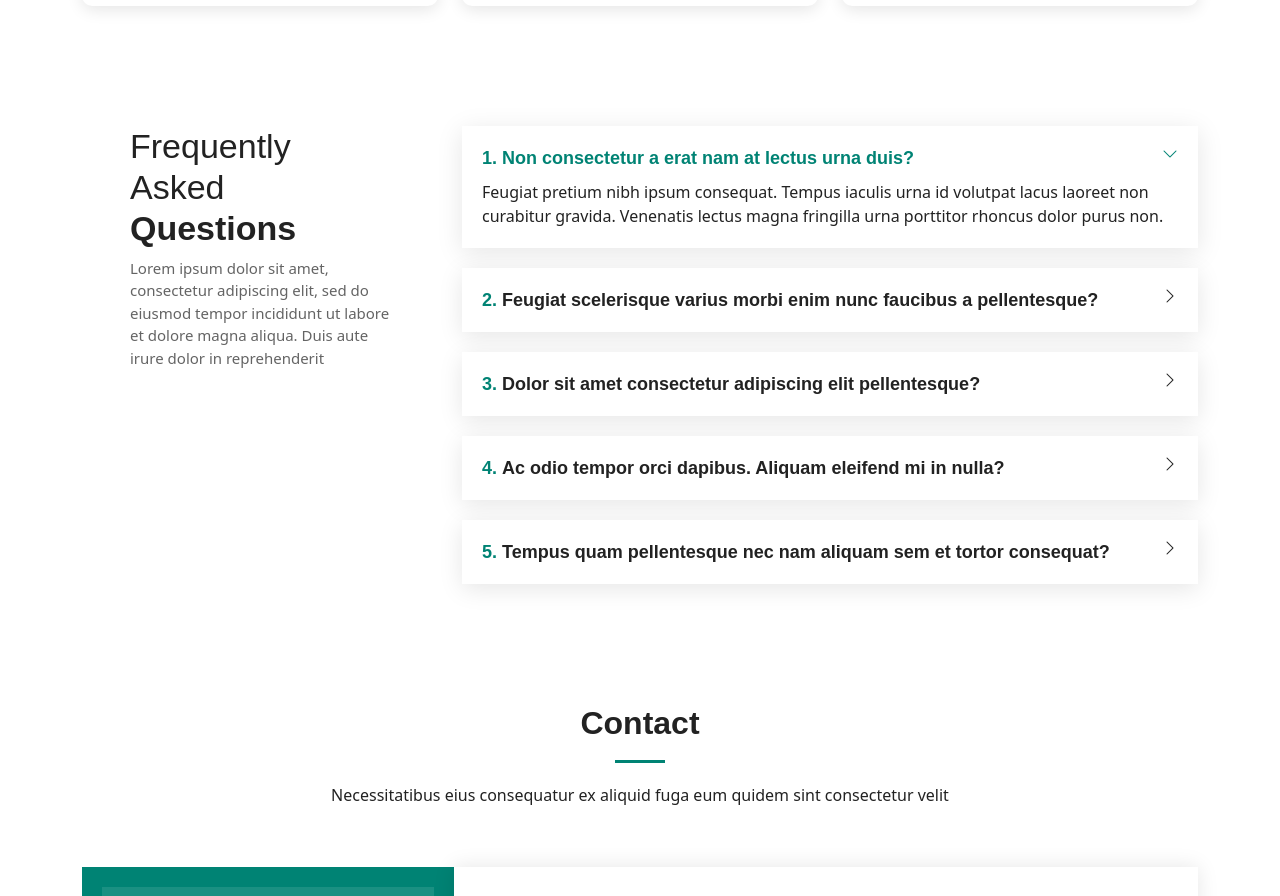
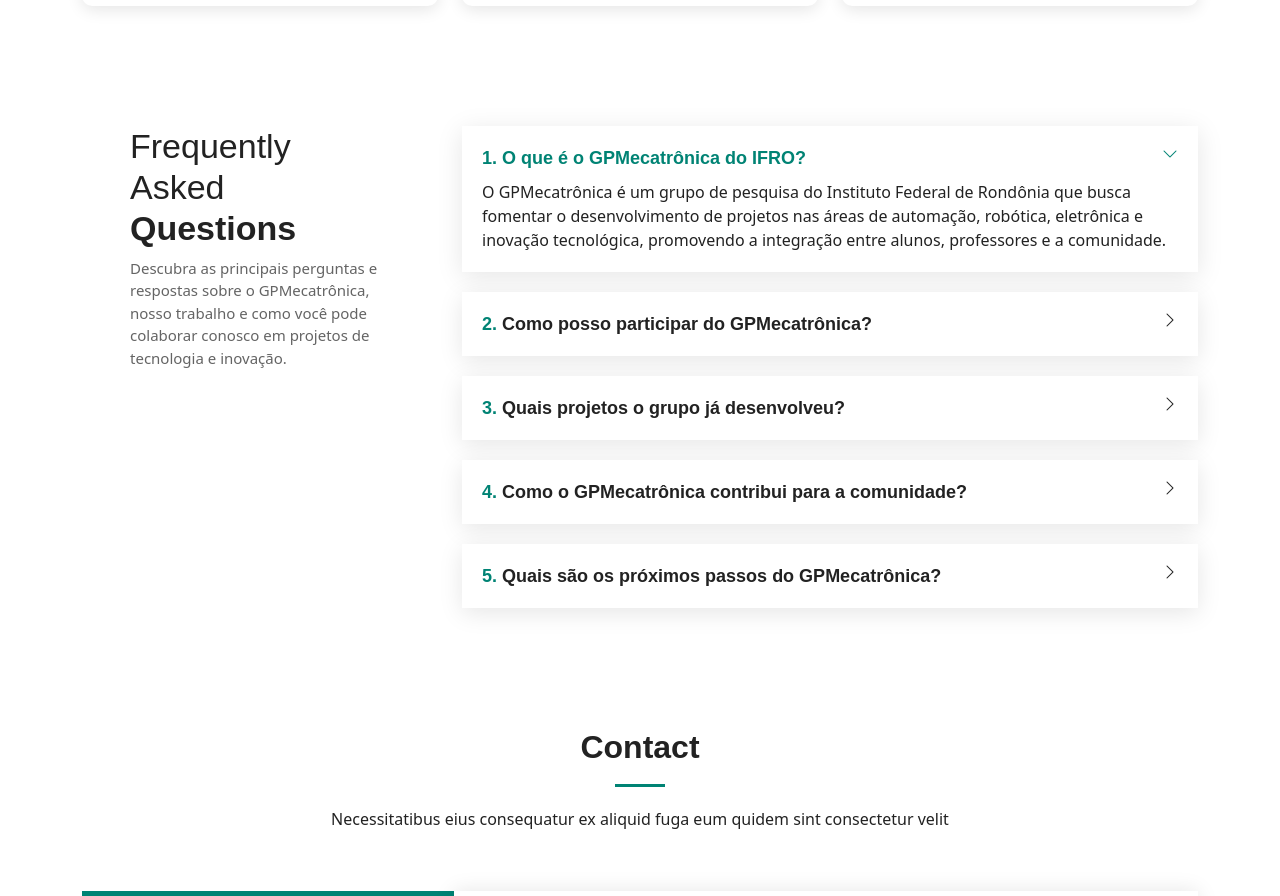
Before and after one commit to igp-conect/landing_page_gpmecatronica, a Next.js app: page / in a window 1280 px wide. Shown: the part 5980-6876 px from the top of the page. Built offline with nearby package versions, Linux system fonts and the light colour scheme.

Commit message:
Substitui texto lorem da seção FAQ e implementei função de expandir os items do FAQ

```diff
--- a/src/app/components/FAQ.tsx
+++ b/src/app/components/FAQ.tsx
@@ -1,4 +1,14 @@
+"use client";
+
+import { useState } from "react";
+
 export function FAQ() {
+  const [activeIndex, setActiveIndex] = useState<number | null>(0);
+
+  const toggleFAQ = (index: number) => {
+    setActiveIndex(activeIndex === index ? null : index);
+  };
+
   return (
     <section id="faq" className="faq section">
       <div className="container">
@@ -10,104 +20,56 @@
                 <strong>Questions</strong>
               </h3>
               <p>
-                Lorem ipsum dolor sit amet, consectetur adipiscing elit, sed do
-                eiusmod tempor incididunt ut labore et dolore magna aliqua. Duis
-                aute irure dolor in reprehenderit
+                Descubra as principais perguntas e respostas sobre o
+                GPMecatrônica, nosso trabalho e como você pode colaborar conosco
+                em projetos de tecnologia e inovação.
               </p>
             </div>
           </div>
           <div className="col-lg-8" data-aos="fade-up" data-aos-delay={200}>
             <div className="faq-container">
-              <div className="faq-item faq-active">
-                <h3>
-                  <span className="num">1.</span>{" "}
-                  <span>
-                    Non consectetur a erat nam at lectus urna duis?
-                  </span>
-                </h3>
-                <div className="faq-content">
-                  <p>
-                    Feugiat pretium nibh ipsum consequat. Tempus iaculis urna id
-                    volutpat lacus laoreet non curabitur gravida. Venenatis lectus
-                    magna fringilla urna porttitor rhoncus dolor purus non.
-                  </p>
+              {[
+                {
+                  question: "O que é o GPMecatrônica do IFRO?",
+                  answer:
+                    "O GPMecatrônica é um grupo de pesquisa do Instituto Federal de Rondônia que busca fomentar o desenvolvimento de projetos nas áreas de automação, robótica, eletrônica e inovação tecnológica, promovendo a integração entre alunos, professores e a comunidade.",
+                },
+                {
+                  question: "Como posso participar do GPMecatrônica?",
+                  answer:
+                    "Para participar, você pode entrar em contato com os membros do grupo ou acompanhar os editais de seleção publicados pelo IFRO. Alunos, professores e colaboradores externos com interesse em tecnologia e inovação são bem-vindos.",
+                },
+                {
+                  question: "Quais projetos o grupo já desenvolveu?",
+                  answer:
+                    "O GPMecatrônica já desenvolveu diversos projetos, incluindo sistemas de automação residencial, protótipos de robôs para competições, dispositivos de IoT (Internet das Coisas) e soluções voltadas para a indústria 4.0. Esses projetos têm como objetivo promover a inovação e solucionar problemas reais.",
+                },
+                {
+                  question: "Como o GPMecatrônica contribui para a comunidade?",
+                  answer:
+                    "O grupo realiza workshops, palestras e eventos para disseminar conhecimento tecnológico. Além disso, desenvolve projetos que atendem às necessidades locais, contribuindo para a solução de problemas e impulsionando o desenvolvimento regional.",
+                },
+                {
+                  question: "Quais são os próximos passos do GPMecatrônica?",
+                  answer:
+                    "O grupo planeja expandir suas atividades, buscar parcerias com empresas e outras instituições, além de continuar desenvolvendo projetos inovadores que impactem positivamente a sociedade e o mercado de trabalho. Estamos sempre abertos a novas ideias e colaborações.",
+                },
+              ].map((faq, index) => (
+                <div
+                  key={index}
+                  className={`faq-item ${activeIndex === index ? "faq-active" : ""}`}
+                  onClick={() => toggleFAQ(index)}
+                >
+                  <h3>
+                    <span className="num">{index + 1}.</span>{" "}
+                    <span>{faq.question}</span>
+                  </h3>
+                  <div className="faq-content">
+                    <p>{faq.answer}</p>
+                  </div>
+                  <i className="faq-toggle bi bi-chevron-right" />
                 </div>
-                <i className="faq-toggle bi bi-chevron-right" />
-              </div>
-              <div className="faq-item">
-                <h3>
-                  <span className="num">2.</span>{" "}
-                  <span>
-                    Feugiat scelerisque varius morbi enim nunc faucibus a
-                    pellentesque?
-                  </span>
-                </h3>
-                <div className="faq-content">
-                  <p>
-                    Dolor sit amet consectetur adipiscing elit pellentesque habitant
-                    morbi. Id interdum velit laoreet id donec ultrices. Fringilla
-                    phasellus faucibus scelerisque eleifend donec pretium. Est
-                    pellentesque elit ullamcorper dignissim. Mauris ultrices eros in
-                    cursus turpis massa tincidunt dui.
-                  </p>
-                </div>
-                <i className="faq-toggle bi bi-chevron-right" />
-              </div>
-              <div className="faq-item">
-                <h3>
-                  <span className="num">3.</span>{" "}
-                  <span>
-                    Dolor sit amet consectetur adipiscing elit pellentesque?
-                  </span>
-                </h3>
-                <div className="faq-content">
-                  <p>
-                    Eleifend mi in nulla posuere sollicitudin aliquam ultrices
-                    sagittis orci. Faucibus pulvinar elementum integer enim. Sem
-                    nulla pharetra diam sit amet nisl suscipit. Rutrum tellus
-                    pellentesque eu tincidunt. Lectus urna duis convallis convallis
-                    tellus. Urna molestie at elementum eu facilisis sed odio morbi
-                    quis
-                  </p>
-                </div>
-                <i className="faq-toggle bi bi-chevron-right" />
-              </div>
-              <div className="faq-item">
-                <h3>
-                  <span className="num">4.</span>{" "}
-                  <span>
-                    Ac odio tempor orci dapibus. Aliquam eleifend mi in nulla?
-                  </span>
-                </h3>
-                <div className="faq-content">
-                  <p>
-                    Dolor sit amet consectetur adipiscing elit pellentesque habitant
-                    morbi. Id interdum velit laoreet id donec ultrices. Fringilla
-                    phasellus faucibus scelerisque eleifend donec pretium. Est
-                    pellentesque elit ullamcorper dignissim. Mauris ultrices eros in
-                    cursus turpis massa tincidunt dui.
-                  </p>
-                </div>
-                <i className="faq-toggle bi bi-chevron-right" />
-              </div>
-              <div className="faq-item">
-                <h3>
-                  <span className="num">5.</span>{" "}
-                  <span>
-                    Tempus quam pellentesque nec nam aliquam sem et tortor
-                    consequat?
-                  </span>
-                </h3>
-                <div className="faq-content">
-                  <p>
-                    Molestie a iaculis at erat pellentesque adipiscing commodo.
-                    Dignissim suspendisse in est ante in. Nunc vel risus commodo
-                    viverra maecenas accumsan. Sit amet nisl suscipit adipiscing
-                    bibendum est. Purus gravida quis blandit turpis cursus in
-                  </p>
-                </div>
-                <i className="faq-toggle bi bi-chevron-right" />
-              </div>
+              ))}
             </div>
           </div>
         </div>
```
